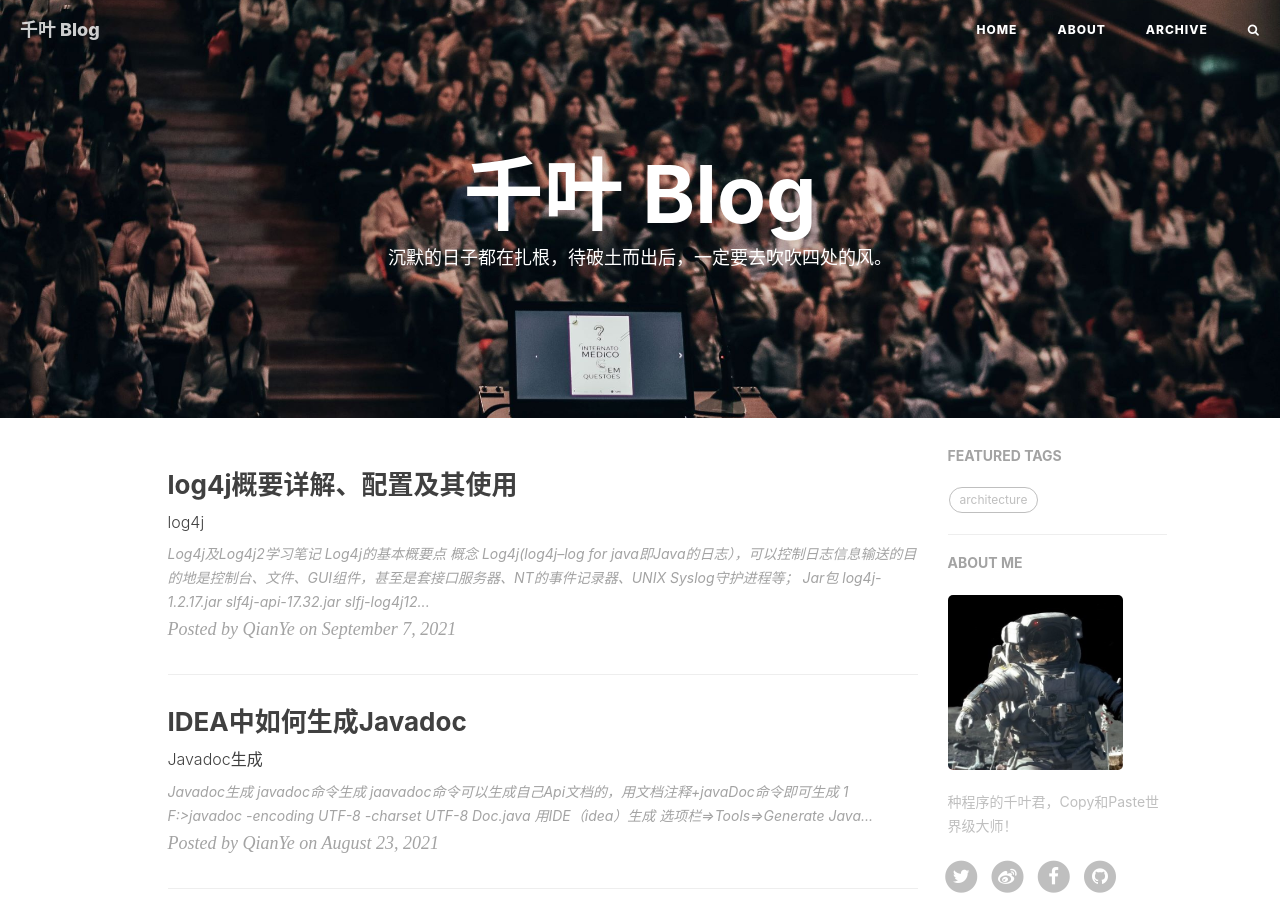
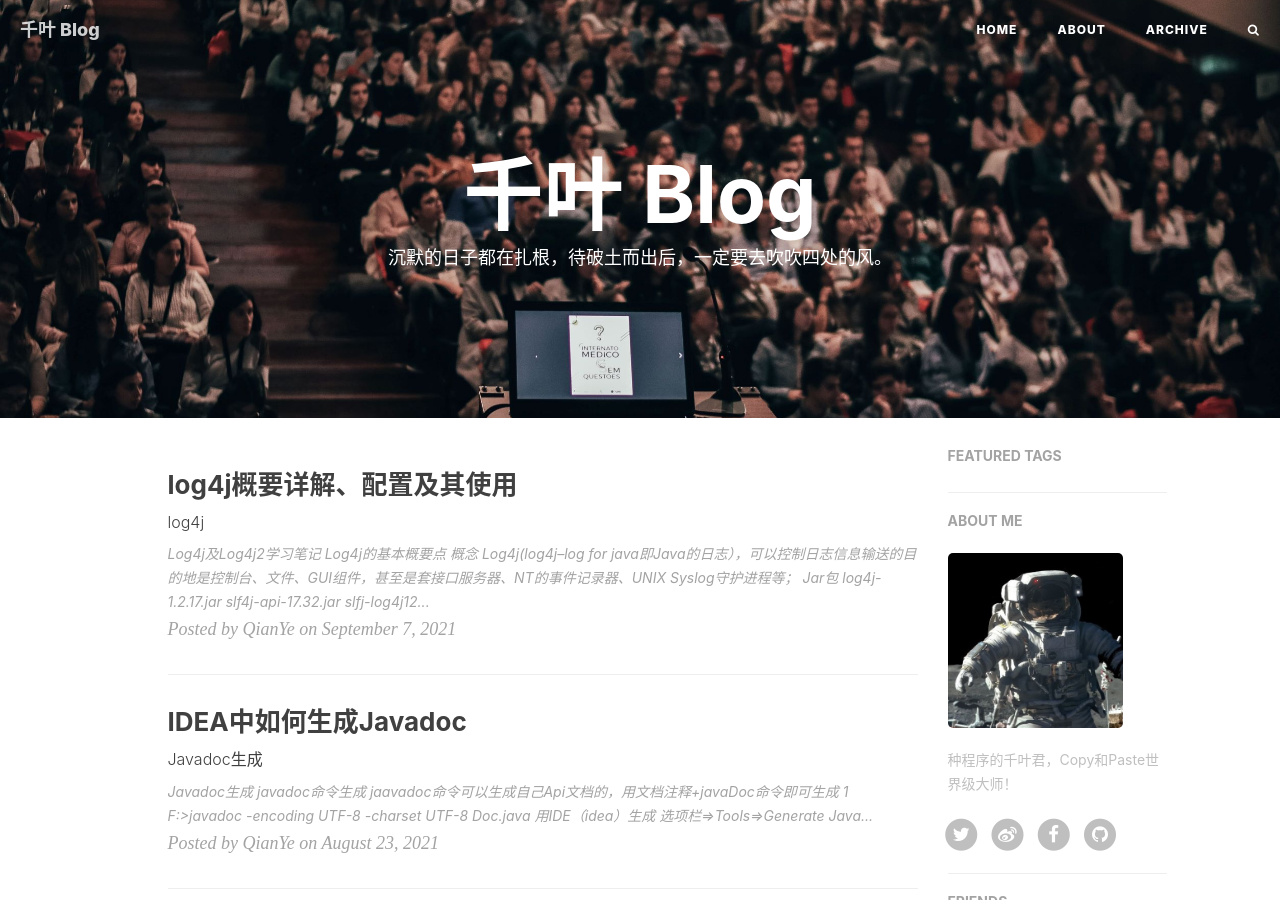
Before and after one commit to zhou431615/zhou431615.github.io, a Jekyll site: the page built from index.html, in a window 1280 px wide and 900 px high. Built offline with Jekyll 4.4.1, drawn with Linux system fonts in a browser that asks for light colours; nearby versions of some CDN libraries; the list of posts is cut into pages by our own code; comment, search, counter and statistics services are not loaded.

Commit message:
09月08日修改: 修正disqus

```diff
--- a/_config.yml
+++ b/_config.yml
@@ -59,7 +59,7 @@
 
 
 # Disqus settings
-disqus_username: "无"
+disqus_username: jiankangzhou
 
 # Netease settings
 netease_comment: "false"
@@ -90,7 +90,7 @@
 
 # Featured Tags
 featured-tags: true                     # whether or not using Feature-Tags
-featured-condition-size: 1              # A tag will be featured if the size of it is more than this condition value
+featured-condition-size: 5              # A tag will be featured if the size of it is more than this condition value
 
 
 
```
